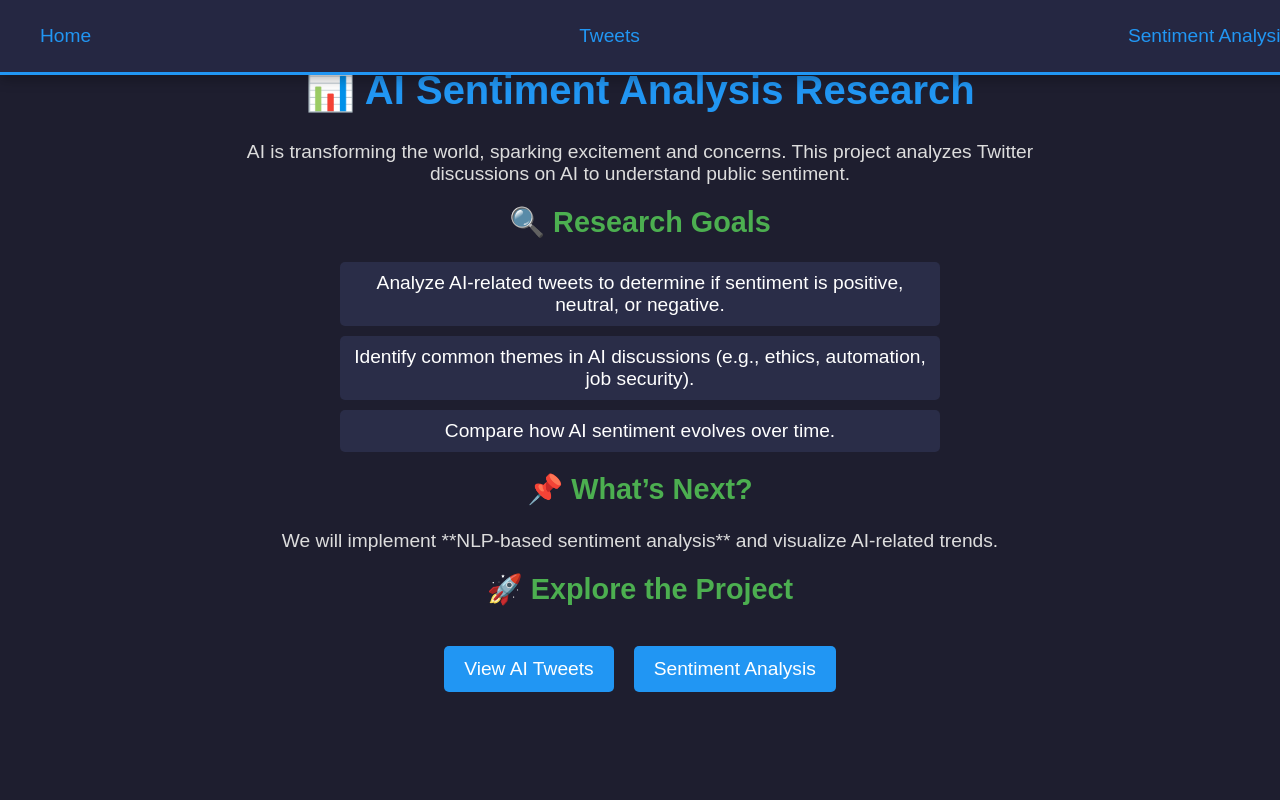
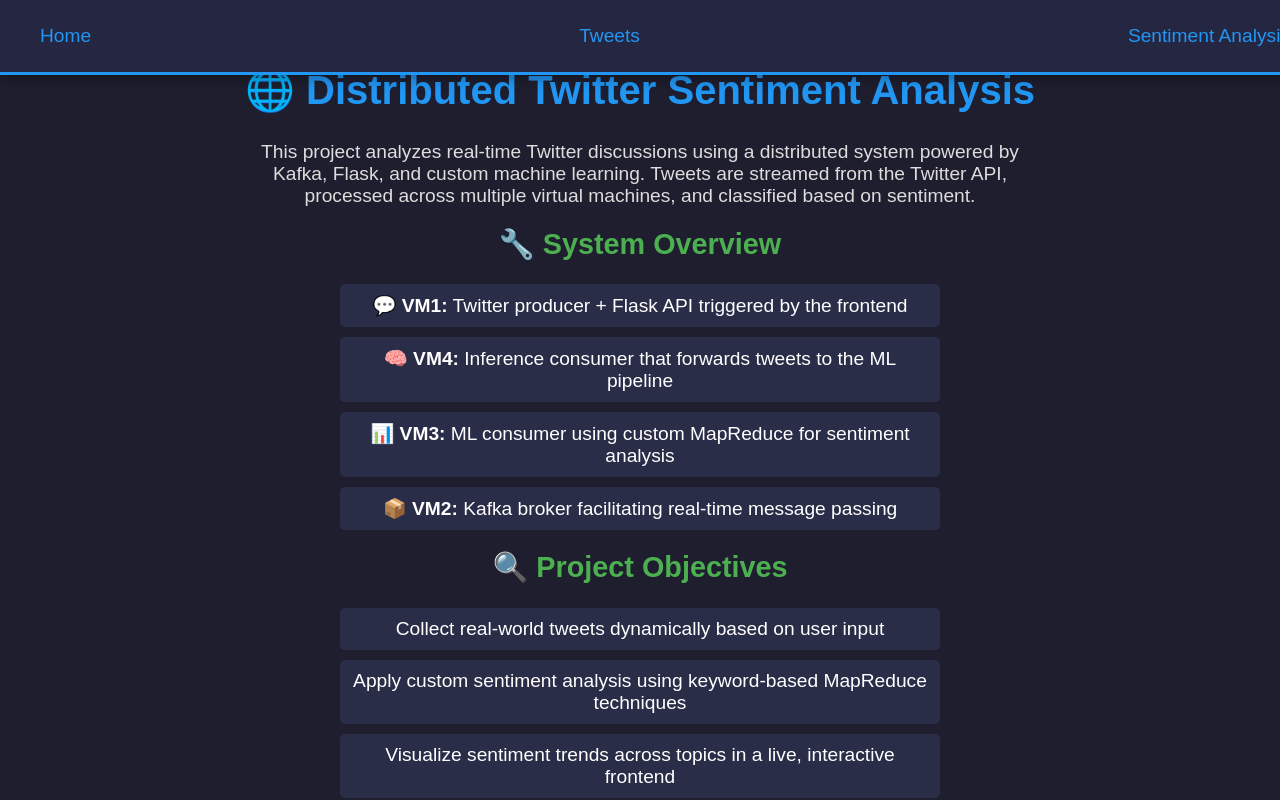
Before and after one commit to sawan-ahmed/social-media-sentiment-analysis, a React (Create React App) app in the folder client/: page / in a window 1280 px wide. Shown: the top 800 px of the page. Built offline with nearby package versions, Linux system fonts and the light colour scheme.

Commit message:
angies commit

```diff
--- a/client/src/pages/HomePage.js
+++ b/client/src/pages/HomePage.js
@@ -4,28 +4,32 @@
 const HomePage = () => {
     return (
         <div className="home-page">
-            <h1>📊 AI Sentiment Analysis Research</h1>
+            <h1>🌐 Distributed Twitter Sentiment Analysis</h1>
             <p>
-                AI is transforming the world, sparking excitement and concerns.
-                This project analyzes Twitter discussions on AI to understand public sentiment.
+                This project analyzes real-time Twitter discussions using a distributed system powered by Kafka,
+                Flask, and custom machine learning. Tweets are streamed from the Twitter API, processed across
+                multiple virtual machines, and classified based on sentiment.
             </p>
 
-            <h2>🔍 Research Goals</h2>
+            <h2>🔧 System Overview</h2>
             <ul>
-                <li>Analyze AI-related tweets to determine if sentiment is positive, neutral, or negative.</li>
-                <li>Identify common themes in AI discussions (e.g., ethics, automation, job security).</li>
-                <li>Compare how AI sentiment evolves over time.</li>
+                <li>💬 <strong>VM1:</strong> Twitter producer + Flask API triggered by the frontend</li>
+                <li>🧠 <strong>VM4:</strong> Inference consumer that forwards tweets to the ML pipeline</li>
+                <li>📊 <strong>VM3:</strong> ML consumer using custom MapReduce for sentiment analysis</li>
+                <li>📦 <strong>VM2:</strong> Kafka broker facilitating real-time message passing</li>
             </ul>
 
-            <h2>📌 What’s Next?</h2>
-            <p>
-                We will implement **NLP-based sentiment analysis** and visualize AI-related trends.
-            </p>
+            <h2>🔍 Project Objectives</h2>
+            <ul>
+                <li>Collect real-world tweets dynamically based on user input</li>
+                <li>Apply custom sentiment analysis using keyword-based MapReduce techniques</li>
+                <li>Visualize sentiment trends across topics in a live, interactive frontend</li>
+            </ul>
 
-            <h2>🚀 Explore the Project</h2>
+            <h2>🚀 Explore the System</h2>
             <div className="buttons">
-                <Link to="/tweets" className="nav-button">View AI Tweets</Link>
-                <Link to="/sentiment" className="nav-button">Sentiment Analysis</Link>
+                <Link to="/tweets" className="nav-button">📰 View Live Tweets</Link>
+                <Link to="/sentiment" className="nav-button">📈 Sentiment Dashboard</Link>
             </div>
         </div>
     );
--- a/client/src/pages/SentimentPage.js
+++ b/client/src/pages/SentimentPage.js
@@ -1,20 +1,73 @@
-import React from "react";
+import React, { useState, useEffect } from "react";
+import axios from "axios";
 
 const SentimentPage = () => {
+    const [topic, setTopic] = useState("");
+    const [status, setStatus] = useState("");
+    const [results, setResults] = useState(null);
+
+    const BACKEND_URL = "http://129.114.26.43:5000";
+
+    const startAnalysis = async () => {
+        if (!topic.trim()) return;
+
+        setStatus("Starting analysis...");
+        try {
+            await axios.post(`${BACKEND_URL}/api/analyze`, { topic });
+            setStatus("Fetching tweets and running sentiment analysis...");
+        } catch (err) {
+            console.error(err);
+            setStatus("Failed to start analysis.");
+        }
+    };
+
+    // Poll sentiment results every 5s
+    useEffect(() => {
+        if (!topic) return;
+        const interval = setInterval(async () => {
+            try {
+                const res = await axios.get(`${BACKEND_URL}/api/results?topic=${encodeURIComponent(topic)}`);
+                setResults(res.data);
+            } catch (err) {
+                console.error("Error fetching sentiment results", err);
+            }
+        }, 5000);
+
+        return () => clearInterval(interval);
+    }, [topic]);
+
     return (
         <div className="sentiment-page">
             <h2>Sentiment Analysis Visualization</h2>
 
-            {/* Placeholder Visualization */}
-            <div className="sentiment-placeholder">
-                <p>📊 Sentiment analysis will be displayed here.</p>
-                <p>We are working on processing tweets for sentiment insights!</p>
-                <div className="chart-placeholder">
-                    <div className="positive-bar" style={{ width: "50%" }}>🙂 Positive</div>
-                    <div className="neutral-bar" style={{ width: "30%" }}>😐 Neutral</div>
-                    <div className="negative-bar" style={{ width: "20%" }}>☹️ Negative</div>
+            <div className="input-section">
+                <input
+                    type="text"
+                    placeholder="Enter topic (e.g., ChatGPT)"
+                    value={topic}
+                    onChange={(e) => setTopic(e.target.value)}
+                />
+                <button onClick={startAnalysis}>Analyze</button>
+            </div>
+
+            <p>{status}</p>
+
+            {results && (
+                <div className="sentiment-results">
+                    <h3>Results for "{topic}":</h3>
+                    <ul>
+                        <li>🙂 Positive: {results.positive}</li>
+                        <li>😐 Neutral: {results.neutral}</li>
+                        <li>☹️ Negative: {results.negative}</li>
+                    </ul>
+
+                    <div className="chart-placeholder">
+                        <div className="positive-bar" style={{ width: `${results.positive || 0}%` }}>🙂 Positive</div>
+                        <div className="neutral-bar" style={{ width: `${results.neutral || 0}%` }}>😐 Neutral</div>
+                        <div className="negative-bar" style={{ width: `${results.negative || 0}%` }}>☹️ Negative</div>
+                    </div>
                 </div>
-            </div>
+            )}
         </div>
     );
 };
--- a/client/src/pages/TweetsPage.js
+++ b/client/src/pages/TweetsPage.js
@@ -2,9 +2,12 @@
 import axios from "axios";
 
 const TweetsPage = () => {
-    const [tweets, setTweets] = useState([]); // ✅ Store tweets from MongoDB
+    const [tweets, setTweets] = useState([]);
     const [loading, setLoading] = useState(false);
     const [error, setError] = useState(null);
+
+    // 🔥 Hardcoded backend URL (replace with your actual VM1 IP)
+    const BACKEND_URL = "http://129.114.26.43:5000";
 
     useEffect(() => {
         fetchTweets();
@@ -15,15 +18,15 @@
         setError(null);
 
         try {
-            const response = await axios.get("http://localhost:5001/tweets");
-            if (response.data.data.length > 0) {
-                setTweets(response.data.data); // ✅ Keep old tweets visible even if API fails
+            const response = await axios.get(`${BACKEND_URL}/tweets`);
+            if (response.data && response.data.data.length > 0) {
+                setTweets(response.data.data);
             } else {
                 setError("No tweets found.");
             }
-        } catch (error) {
-            console.error("❌ Error fetching tweets:", error);
-            setError("Failed to load new tweets. Showing old tweets.");
+        } catch (err) {
+            console.error("❌ Error fetching tweets:", err);
+            setError("Failed to load tweets. Please try again later.");
         }
 
         setLoading(false);
@@ -31,27 +34,28 @@
 
     return (
         <div className="tweets-page">
-            <h2>Recent AI Tweets</h2>
+            <h2>📥 Recent AI Tweets</h2>
 
-            {/* ✅ Move button to the right */}
             <div className="button-container">
                 <button onClick={fetchTweets} className="fetch-button" disabled={loading}>
                     {loading ? "Loading..." : "Fetch More Tweets"}
                 </button>
             </div>
 
-            {/* ✅ Show error message but keep old tweets visible */}
             {error && <p style={{ color: "red" }}>{error}</p>}
 
             <ul className="tweet-list">
                 {tweets.length > 0 ? (
-                    tweets.map(tweet => (
-                        <li key={tweet.id} className="tweet-item">
-                            <strong>{tweet.name} (@{tweet.username})</strong>: {tweet.text} ❤️ {tweet.likes} 🔄 {tweet.retweets}
+                    tweets.map((tweet, index) => (
+                        <li key={tweet.tweet_id || index} className="tweet-item">
+                            <strong>{tweet.username || "User"}</strong>: {tweet.text}
+                            {tweet.sentiment_label && (
+                                <> — <em>{tweet.sentiment_label.toUpperCase()}</em></>
+                            )}
                         </li>
                     ))
                 ) : (
-                    !loading && <p>No tweets available. Try again later.</p>
+                    !loading && <p>No tweets available.</p>
                 )}
             </ul>
         </div>
```
Also changed, not shown: 1 other file (tests, documents, lock files or other folders).
